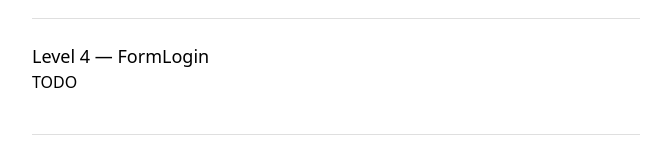
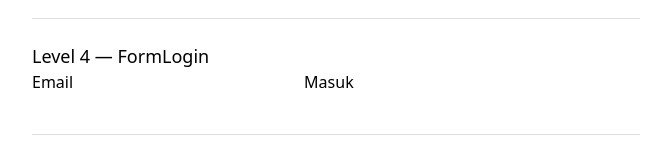
Before and after one commit to webdev-if-its/frontend-5053241002, a React (Vite) app in the folder pertemuan-04/: page / in a window 1280 px wide. Shown: the part 494-654 px from the top of the page, without its empty margins (304-975 px from the left). Built offline with nearby package versions, Linux system fonts and the light colour scheme.

Commit message:
pertemuan-04: level 4 selesai

```diff
--- a/pertemuan-04/src/components/FormLogin.tsx
+++ b/pertemuan-04/src/components/FormLogin.tsx
@@ -3,6 +3,23 @@
 // "Masuk". Saat form dikirim: cegah reload halaman (e.preventDefault()),
 // lalu panggil onLogin dengan isi email.
 // Lihat SOAL.md untuk kontrak lengkap.
-export function FormLogin(props: any) {
-  return <p>TODO</p>
+import type { FormEvent } from "react";
+
+export function FormLogin({ onLogin }: { onLogin: (email: string) => void }) {
+  function handleSubmit(e: FormEvent<HTMLFormElement>) {
+    e.preventDefault();
+    const form = e.currentTarget;
+    const input = form.elements.namedItem("email") as HTMLInputElement | null;
+    if (input) {
+      onLogin(input.value);
+    }
+  }
+
+  return (
+    <form onSubmit={handleSubmit}>
+      <label htmlFor="email">Email</label>
+      <input id="email" name="email" />
+      <button type="submit">Masuk</button>
+    </form>
+  );
 }
```
Also changed, not shown: pertemuan-04/src/components/KotakCari.tsx (line endings or trailing spaces).
